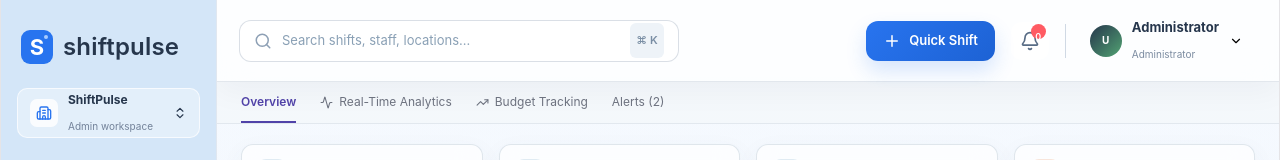
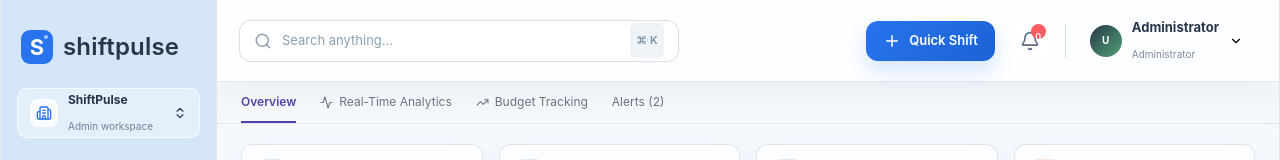
Before and after one commit to talhaimran3/fictional-space-robot, a React app in the folder multi-tenant-saas/frontend/: page /dashboard in a window 1280 px wide. Shown: the top 160 px of the page. Built offline with nearby package versions, Linux system fonts and the light colour scheme; the HTML template or start-up script is replaced by a standard one.

Commit message:
refactor: make practice layout the authenticated admin shell

```diff
--- a/multi-tenant-saas/frontend/src/practice/AdminLayout.jsx
+++ b/multi-tenant-saas/frontend/src/practice/AdminLayout.jsx
@@ -1,64 +1,7 @@
-import React, { useState } from "react";
-import { Outlet, useLocation } from "react-router-dom";
+import React,{useState} from "react";
+import {Outlet,useLocation,useNavigate} from "react-router-dom";
 import Sidebar from "./Sidebar";
 import Topbar from "./TopBar";
 import "./AdminLayout.css";
-
-// Map URL path → sidebar label (must match NAV_ITEMS labels in Sidebar.jsx)
-const PATH_TO_NAV = {
-  "/dashboard": "Dashboard",
-  "/shifts": "Shifts",
-  "/timesheets": "Timesheets",
-  "/people": "People",
-};
-
-// Primary action config per route
-const PRIMARY_ACTIONS = {
-  "/dashboard": { label: "Quick Shift", action: () => alert("Quick Shift from Dashboard") },
-  "/shifts": { label: "Quick Shift", action: () => alert("Quick Shift from Shifts") },
-  "/people": { label: "Add Member", action: () => alert("Add Member from People") },
-  "/timesheets": { label: "Approve All", action: () => alert("Approve All from Timesheets") },
-};
-
-export default function AdminLayout() {
-  const [isMobileMenuOpen, setIsMobileMenuOpen] = useState(false);
-  const location = useLocation();
-
-  // Derive active nav purely from the current URL (recommended)
-  const activeNav = PATH_TO_NAV[location.pathname] || "Dashboard";
-
-  // Dynamic primary button based on current route
-  const primary = PRIMARY_ACTIONS[location.pathname] || PRIMARY_ACTIONS["/dashboard"];
-
-  return (
-    <div className="pln-layout">
-      <Sidebar
-        isOpen={isMobileMenuOpen}
-        onClose={() => setIsMobileMenuOpen(false)}
-        activeNav={activeNav}
-        // onNavClick is optional now – URL is the source of truth
-        onNavClick={() => {}}
-      />
-
-      <main className="pln-layout-main">
-        <Topbar
-          onOpenMobileMenu={() => setIsMobileMenuOpen(true)}
-          onPrimaryAction={primary.action}
-          primaryActionLabel={primary.label}
-          searchPlaceholder={
-            location.pathname === "/people"
-              ? "Search staff, roles, departments..."
-              : location.pathname === "/timesheets"
-                ? "Search people, logs..."
-                : "Search shifts, staff, locations..."
-          }
-        />
-
-        {/* Page content is injected here by React Router */}
-        <div className="pln-layout-content">
-          <Outlet />
-        </div>
-      </main>
-    </div>
-  );
-}
+const pageInfo=path=>{if(path.includes("/shifts"))return["Shifts","Search shifts, staff, organizations...","Quick Shift"];if(path.includes("/timesheets"))return["Timesheets","Search people, logs...",""];if(path.includes("/people"))return["People","Search staff, roles, departments...","Add Member"];if(path.includes("/organizations"))return["Organizations","Search organizations...","Add Organization"];return["Dashboard","Search anything...","Quick Shift"]};
+export default function AdminLayout(){const[open,setOpen]=useState(false);const location=useLocation();const navigate=useNavigate();const[title,search,action]=pageInfo(location.pathname);const doAction=()=>{if(location.pathname.includes("/people"))return; if(location.pathname.includes("/organizations")){navigate("/admin/organizations");return;}navigate("/admin/shifts")};return <div className="pln-layout"><Sidebar isOpen={open} onClose={()=>setOpen(false)}/><main className="pln-layout-main"><Topbar onOpenMobileMenu={()=>setOpen(true)} onPrimaryAction={action?doAction:null} primaryActionLabel={action} searchPlaceholder={search}/><div className="pln-layout-content"><Outlet/></div></main></div>}
```
